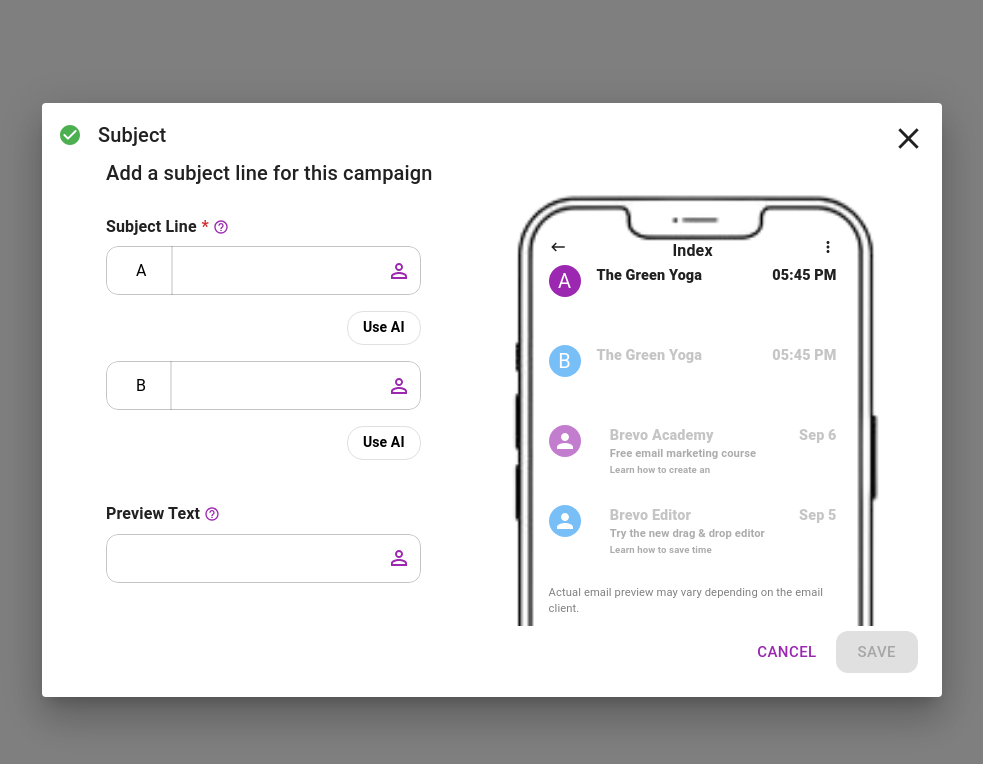
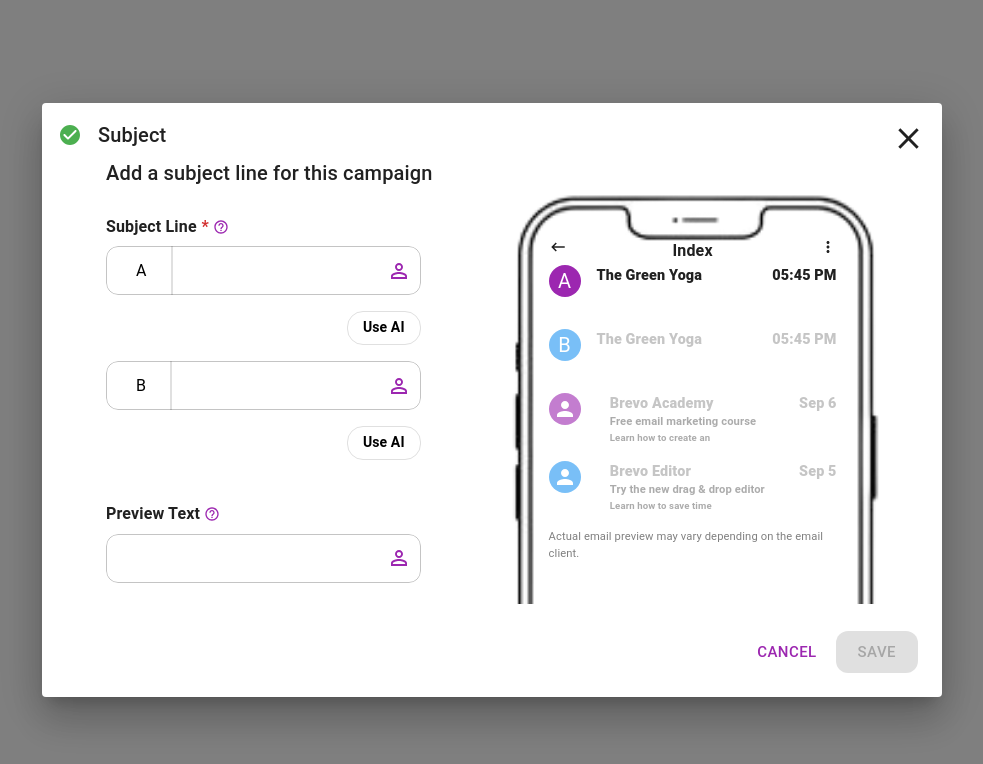
Before and after one commit to shubh-0422/sensenrespond-email, a React (Create React App) app: page / in a window 1280 px wide. Shown: the top 764 px of the page, without its empty margins (148-1131 px from the left). Built offline with nearby package versions, Linux system fonts and the light colour scheme; the HTML template or start-up script is replaced by a standard one.

Commit message:
fixed css

```diff
--- a/src/components/EmailCard.js
+++ b/src/components/EmailCard.js
@@ -30,7 +30,7 @@ const EmailCard = ({ noInitial, initial, title, subTitle, previewText, time, isb
         >
           {!noInitial ? initial : ""}
         </Avatar>
-        <Box flex={1}sx={{ minHeight:"4rem", maxWidth:"10rem",overflowY:"hidden"}}>
+        <Box flex={1}sx={{ minHeight:"3rem", maxWidth:"10rem",overflowY:"hidden"}}>
           <Typography
             margin={0}
             // variant="body2"
```
Also changed, not shown: src/assets/a-removebg-preview.png.
